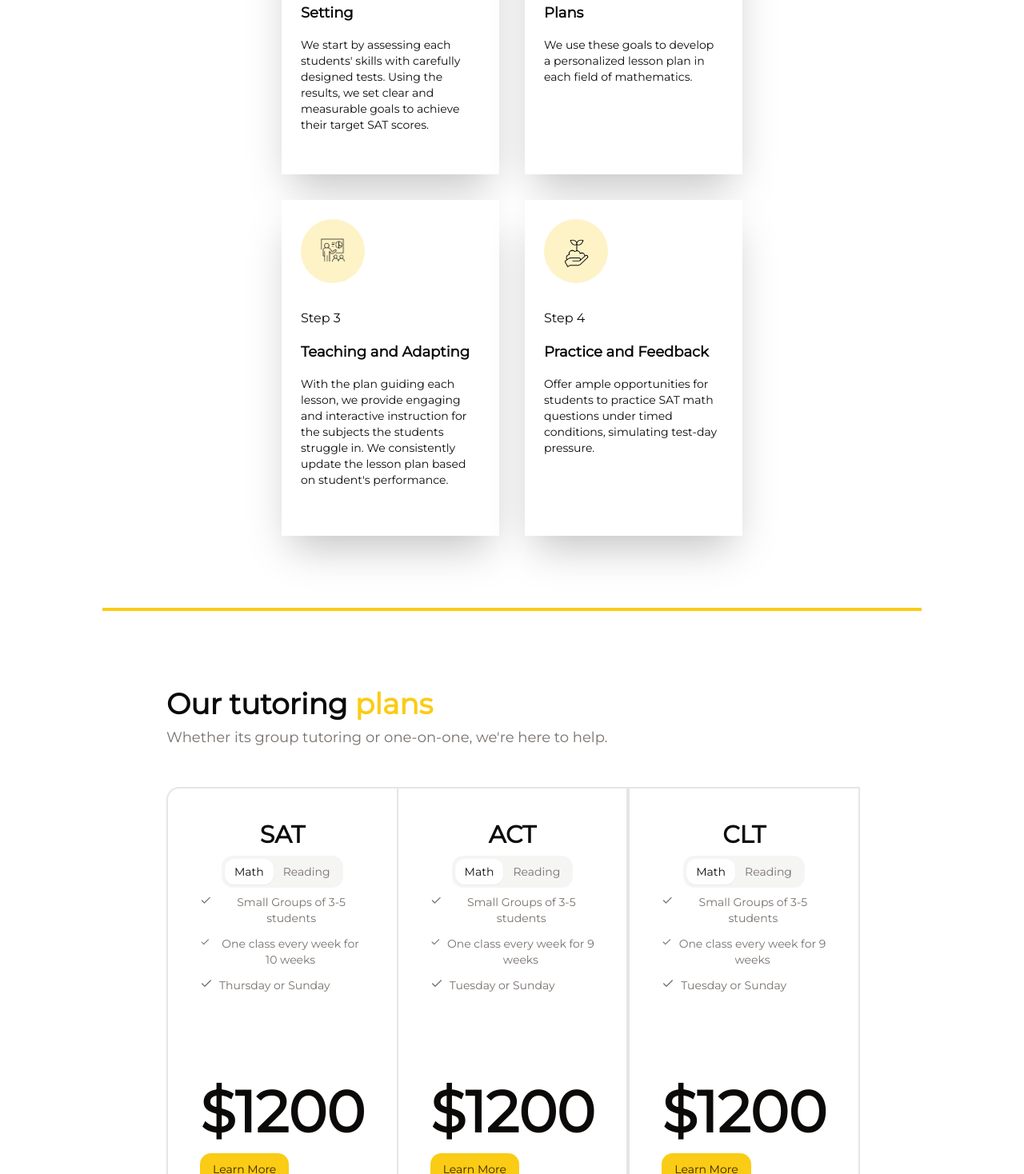
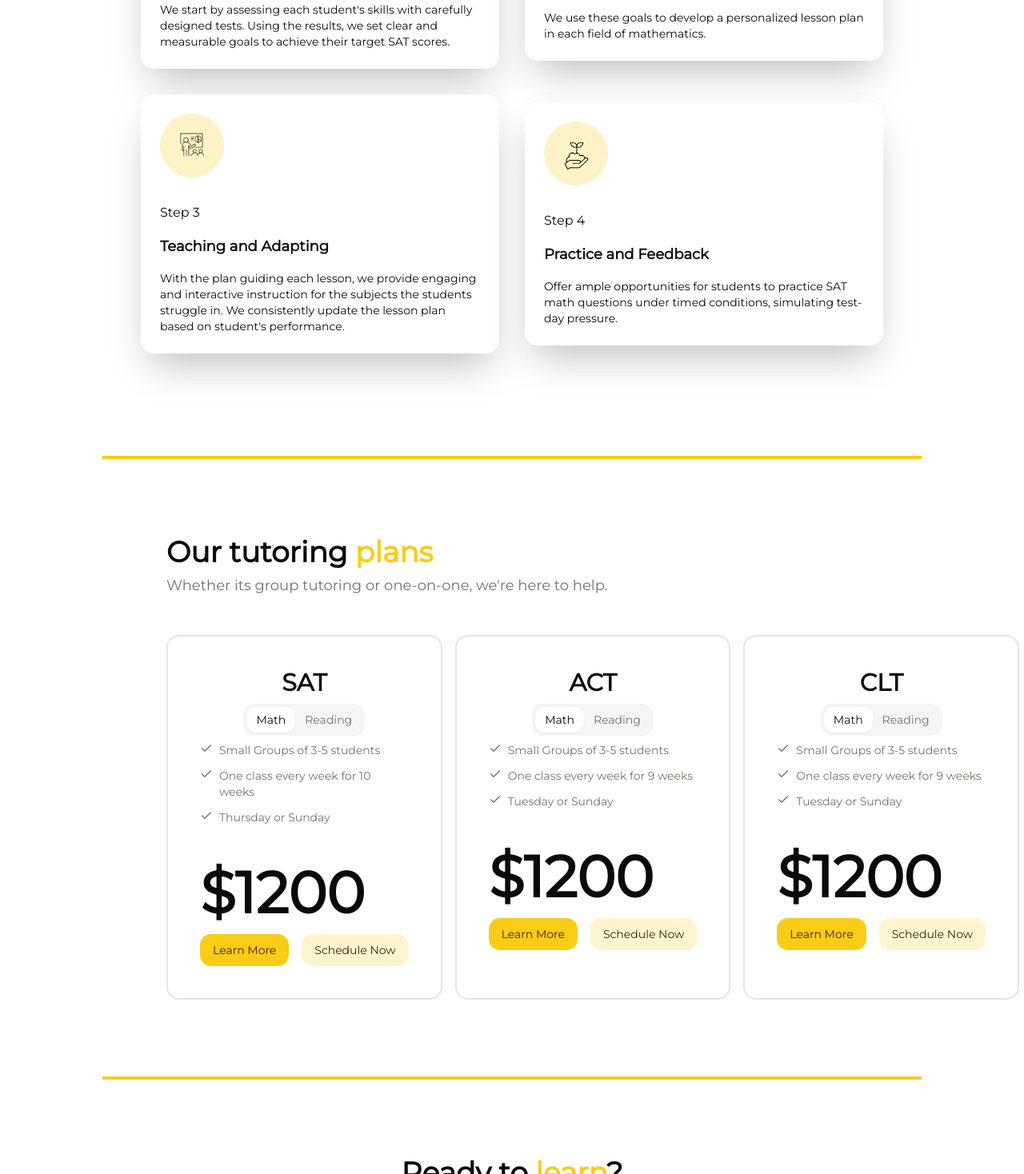
Before and after one commit to aaronzygala/tutoring_site, a Next.js app: page / in a window 1280 px wide. Shown: the part 2202-3670 px from the top of the page at 80% size. Built offline with nearby package versions, Linux system fonts and the light colour scheme.

Commit message:
Fixed how it works animation, and updated links in pricing section

```diff
--- a/src/components/landing-page-sections/how-it-works.tsx
+++ b/src/components/landing-page-sections/how-it-works.tsx
@@ -1,6 +1,6 @@
 import Image, { StaticImageData } from "next/image";
 import { Card, CardContent, CardHeader } from "@/components/ui/card";
-import React, { useState, useEffect } from "react";
+import React from "react";
 import { useInView } from "react-intersection-observer";
 import ExamIcon from "@/assets/exam-icon.png";
 import GrowthIcon from "@/assets/growth-icon.png";
@@ -10,101 +10,64 @@
 export function HowItWorks() {
   const { ref, inView } = useInView({
     threshold: 0.2,
+    triggerOnce: true, // Ensures animation triggers only once
   });
 
-  const [animate, setAnimate] = useState(false);
-  const [isMobile, setIsMobile] = useState(false);
-
-  useEffect(() => {
-    if (inView) {
-      setAnimate(true);
+  const cardData = [
+    {
+      title: "Assessment and Goal Setting",
+      content: "We start by assessing each student's skills with carefully designed tests. Using the results, we set clear and measurable goals to achieve their target SAT scores.",
+      imageSrc: ExamIcon,
+      imageAltDescription: "An icon of an exam"
+    },
+    {
+      title: "Customized Learning Plans",
+      content: "We use these goals to develop a personalized lesson plan in each field of mathematics.",
+      imageSrc: PlanIcon,
+      imageAltDescription: "An icon representing a lesson plan."
+    },
+    {
+      title: "Teaching and Adapting",
+      content: "With the plan guiding each lesson, we provide engaging and interactive instruction for the subjects the students struggle in. We consistently update the lesson plan based on student's performance.",
+      imageSrc: TeachingIcon,
+      imageAltDescription: "An icon showing a teacher and a class."
+    },
+    {
+      title: "Practice and Feedback",
+      content: "Offer ample opportunities for students to practice SAT math questions under timed conditions, simulating test-day pressure.",
+      imageSrc: GrowthIcon,
+      imageAltDescription: "An icon of a plant growing."
     }
-  }, [inView]);
-
-  useEffect(() => {
-    const handleResize = () => {
-      setIsMobile(window.innerWidth < 1024);
-    };
-
-    handleResize();
-    window.addEventListener("resize", handleResize);
-
-    return () => window.removeEventListener("resize", handleResize);
-  }, []);
+  ];
 
   return (
     <main>
-      <div className="min-w-screen ">
+      <div className="min-w-screen">
         <div className="py-32">
           <div className="px-12 lg:px-52 text-4xl font-extrabold">
-            How it <span className="text-primary ">works</span>
+            How it <span className="text-primary">works</span>
           </div>
           <div className="px-12 lg:px-52 mt-2 lg:text-lg text-muted-foreground">
-            Explore our four step system.
+            Explore our four-step system.
           </div>
-          <div className="px-24 lg:px-8">
           <div
-            className="mt-12 w-full relative h-[1750px] lg:h-[850px]"
             ref={ref}
+            className="place-items-center px-4 lg:px-8 mt-12 grid grid-cols-1 md:grid-cols-2 gap-8"
           >
-            <HowItWorksCard
-              title={"Assessment and Goal Setting"}
-              content={
-                "We start by assessing each students' skills with carefully designed tests. Using the results, we set clear and measurable goals to achieve their target SAT scores."
-              }
-              imageSrc={ExamIcon}
-              imageAltDescription={"An icon of an exam "}
-              index={1}
-              animate={animate}
-              isMobile={isMobile}
-            />
-            <HowItWorksCard
-              title={"Customized Learning Plans"}
-              content={
-                "We use these goals to develop a personalized lesson plan in each field of mathematics."
-              }
-              imageSrc={PlanIcon}
-              imageAltDescription={"An icon representing a lesson plan."}
-              index={2}
-              animate={animate}
-              isMobile={isMobile}
-            />
-            <HowItWorksCard
-              title={"Teaching and Adapting"}
-              content={
-                "With the plan guiding each lesson, we provide engaging and interactive instruction for the subjects the students struggle in. We consistently update the lesson plan based on student's performance."
-              }
-              imageSrc={TeachingIcon}
-              imageAltDescription={"An icon showing a teacher and a class."}
-              index={3}
-              animate={animate}
-              isMobile={isMobile}
-            />
-            <HowItWorksCard
-              title={"Practice and Feedback"}
-              content={
-                "Offer ample opportunities for students to practice SAT math questions under timed conditions, simulating test-day pressure."
-              }
-              imageSrc={GrowthIcon}
-              imageAltDescription={"An icon of a plant growing."}
-              index={4}
-              animate={animate}
-              isMobile={isMobile}
-            />
+              {cardData.map((card, index) => (
+                <HowItWorksCard
+                  key={index}
+                  {...card}
+                  index={index + 1}
+                  inView={inView}
+                />
+              ))}
           </div>
-          </div>
-
         </div>
       </div>
     </main>
   );
 }
-const iconBackgrounds = [
-  "bg-amber-100",
-  "bg-amber-100",
-  "bg-amber-100",
-  "bg-amber-100",
-];
 
 function HowItWorksCard({
   title,
@@ -112,64 +75,34 @@
   imageAltDescription,
   imageSrc,
   index,
-  animate,
-  isMobile,
+  inView
 }: {
   title: string;
   content: string;
   imageAltDescription: string;
   imageSrc: StaticImageData;
   index: number;
-  animate: boolean;
-  isMobile: boolean;
+  inView: boolean;
 }) {
-  const iconBackground = iconBackgrounds[index - 1];
-  const delay = index * 0.075;
-
-  const finalPositionsHorizontal = [
-    "translate-x-[100%] z-10",
-    "translate-x-[200%] z-20",
-    "translate-x-[100%] z-30 translate-y-[100%]",
-    "translate-x-[200%] z-40 translate-y-[100%]",
-  ];
-
-  const finalPositionsVertical = [
-    "translate-y-0 z-10",
-    "translate-y-[100%] z-20",
-    "translate-y-[200%] z-30",
-    "translate-y-[300%] z-40",
-  ];
-
-  const offsets = [
-    "rotate-[-1deg] translate-x-[-20px]",
-    "rotate-[-1deg] translate-x-[-10px]",
-    "rotate-[1deg] translate-x-[0px]",
-    "rotate-[1deg] translate-x-[10px]",
-  ];
-
   return (
     <div
-      className={`p-4 absolute transition-transform duration-700 ${
-        animate
-          ? isMobile
-            ? finalPositionsVertical[index - 1]
-            : finalPositionsHorizontal[index - 1]
-          : offsets[index - 1]
-      }`}
+      className={`
+        w-full max-w-md
+        transition-all duration-700 ease-out
+        ${inView ? 'opacity-100' : 'opacity-0'}
+        ${(index % 2 !== 0) ? "md:ml-auto" : "md:mr-auto"}
+      `}
       style={{
-        width: isMobile ? "100%" : "25%",
-        transitionDelay: `${delay}s`,
+        transitionDelay: inView ? `${(index - 1) * 200}ms` : '0ms'
       }}
     >
-      <Card className="border-none shadow-2xl rounded-none  h-[420px]">
+      <Card className={`w-full border-none shadow-2xl rounded-lg h-fit`}>
         <CardHeader>
-          <div
-            className={`${iconBackgrounds[index - 1]} h-20 w-20 rounded-full`}
-          >
+          <div className={`bg-amber-100 h-20 w-20 rounded-full`}>
             <Image src={imageSrc} alt={imageAltDescription} className="p-6" />
           </div>
         </CardHeader>
-        <CardContent className="">
+        <CardContent>
           <div className="mt-2 text-md">Step {index}</div>
           <div className="mt-4 text-lg font-bold">{title}</div>
           <div className="mt-4 text-sm text-foreground">{content}</div>
--- a/src/components/landing-page-sections/pricing-section.tsx
+++ b/src/components/landing-page-sections/pricing-section.tsx
@@ -1,182 +1,129 @@
-import Image, { StaticImageData } from "next/image";
-import {
-  Card,
-  CardDescription,
-  CardHeader,
-  CardTitle,
-} from "@/components/ui/card";
+import { Tabs, TabsContent, TabsList, TabsTrigger } from "@/components/ui/tabs"
+import { Button } from "@/components/ui/button";
 import { Icons } from "@/components/icons";
 import Link from "next/link";
-import { Button } from "@/components/ui/button";
-import { Tabs, TabsContent, TabsList, TabsTrigger } from "@/components/ui/tabs"
 
+const ExamPricing = ({ examName, mathDetails, readingDetails, price } : {examName: string, mathDetails: string[], readingDetails: string[], price: number}) => (
+  <div className="grid w-full items-start rounded-lg border-2 p-10 hover:shadow-2xl transition-all">
+    <div className="grid gap-2 w-full">
+      <h3 className="text-3xl font-extrabold text-center w-full">{examName}</h3>
+      <Tabs defaultValue="math" className="w-full justify-center items-center place-items-center">
+        <TabsList className="">
+          <TabsTrigger value="math">Math</TabsTrigger>
+          <TabsTrigger value="reading">Reading</TabsTrigger>
+        </TabsList>
+        <TabsContent value="math">
+          <ul className="grid gap-3 text-sm text-muted-foreground">
+            {mathDetails.map((detail, index) => (
+              <li key={index} className="flex items-left">
+                <Icons.check className="mr-2 h-4 w-4" /> {detail}
+              </li>
+            ))}
+          </ul>
+          <div className="mt-12 grid gap-4">
+            <h4 className="text-7xl font-bold">${price}</h4>
+            <div className="flex justify-start gap-4">
+              <Link href={`/tutoring#${examName}`}>
+                <Button>Learn More</Button>
+              </Link>
+              <Link href={`https://calendly.com/axiomtestprep/${examName.toLowerCase()}-math-private-tutoring`} target={"_blank"}>
+                <Button className="bg-primary/20 hover:bg-primary/40">Schedule Now</Button>
+              </Link>
+            </div>
+          </div>
+        </TabsContent>
+        <TabsContent value="reading">
+          <ul className="grid gap-3 text-sm text-muted-foreground">
+            {readingDetails.map((detail, index) => (
+              <li key={index} className="flex items-left">
+                <Icons.check className="mr-2 h-4 w-4" /> {detail}
+              </li>
+            ))}
+          </ul>
+          <div className="mt-12 grid gap-4">
+            <h4 className="text-7xl font-bold">${price}</h4>
+            <div className="flex justify-start gap-4">
+              <Link href={`/tutoring#${examName}`}>
+                <Button>Learn More</Button>
+              </Link>
+              <Link href={`https://calendly.com/axiomtestprep/${examName.toLowerCase()}-reading-private-tutoring`} target={"_blank"}>
+                <Button className="bg-primary/20 hover:bg-primary/40">Schedule Now</Button>
+              </Link>
+            </div>
+          </div>
+        </TabsContent>
+      </Tabs>
+    </div>
+  </div>
+);
 
 export function PricingSection() {
+  const exams = [
+    {
+      name: 'SAT',
+      mathDetails: [
+        'Small Groups of 3-5 students',
+        'One class every week for 10 weeks',
+        'Thursday or Sunday'
+      ],
+      readingDetails: [
+        'Small Groups of 2-4 students',
+        'One class every week for 8 weeks',
+        'Wednesday or Saturday'
+      ],
+      price: 1200
+    },
+    {
+      name: 'ACT',
+      mathDetails: [
+        'Small Groups of 3-5 students',
+        'One class every week for 9 weeks',
+        'Tuesday or Sunday'
+      ],
+      readingDetails: [
+        'Small Groups of 2-4 students',
+        'One class every week for 9 weeks',
+        'Monday or Saturday'
+      ],
+      price: 1200
+    },
+    {
+      name: 'CLT',
+      mathDetails: [
+        'Small Groups of 3-5 students',
+        'One class every week for 9 weeks',
+        'Tuesday or Sunday'
+      ],
+      readingDetails: [
+        'Small Groups of 2-4 students',
+        'One class every week for 9 weeks',
+        'Monday or Saturday'
+      ],
+      price: 1200
+    }
+  ];
+
   return (
     <main>
-      <div className="min-w-screen">
-        <div className="px-12 lg:px-52 py-24">
-          <div className="flex w-full flex-col">
-            <div className="text-4xl font-extrabold">
-              Our tutoring <span className="text-primary">plans</span>
-            </div>
-            <div className="mt-2 lg:text-lg text-muted-foreground">
-              Whether its group tutoring or one-on-one, we&apos;re here to help.
-            </div>
+      <div className="min-w-screen px-12 lg:px-52 py-24">
+        <div className="flex w-full flex-col mb-12">
+          <div className="text-4xl font-extrabold">
+            Our tutoring <span className="text-primary">plans</span>
           </div>
-          <div className="mt-12 flex flex-col lg:flex-row">
-            <div className="grid w-full items-start gap-10 rounded-lg border-2 border-b-0 lg:border-b-2 lg:border-r-0 p-10 md:grid-rows-[1fr_200px] rounded-b-none lg:rounded-r-none lg:rounded-bl-lg transition-all ease-in-out delay-150 hover:shadow-2xl">
-              <div className="grid gap-2">
-                <h3 className="text-3xl font-extrabold text-center">SAT</h3>
-                <Tabs defaultValue="math" className="ml-auto mr-auto text-center w-full">
-                  <TabsList className="">
-                      <TabsTrigger value="math">Math</TabsTrigger>
-                      <TabsTrigger value="reading">Reading</TabsTrigger>
-                  </TabsList>
-                  <TabsContent value="math">
-                    <ul className="grid gap-3 text-sm text-muted-foreground">
-                      <li className="flex items-left">
-                        <Icons.check className="mr-2 h-4 w-4" /> Small Groups of 3-5
-                        students
-                      </li>
-                      <li className="flex items-left">
-                        <Icons.check className="mr-2 h-4 w-4" /> One class every week for 10 weeks
-                      </li>
-                      <li className="flex items-left">
-                        <Icons.check className="mr-2 h-4 w-4" /> Thursday or Sunday
-                      </li>
-                    </ul>
-                  </TabsContent>
-                  <TabsContent value="reading">
-                      <ul className="grid gap-3 text-sm text-muted-foreground">
-                        <li className="flex items-left">
-                          <Icons.check className="mr-2 h-4 w-4" /> Small Groups of 2-4
-                          students
-                        </li>
-                        <li className="flex items-left">
-                          <Icons.check className="mr-2 h-4 w-4" /> One class every week for 8 weeks
-                        </li>
-                        <li className="flex items-left">
-                          <Icons.check className="mr-2 h-4 w-4" /> Wednesday or Saturday
-                        </li>
-                      </ul>
-                  </TabsContent>
-                </Tabs>
-
-              </div>
-              <div className="flex flex-col gap-4 mt-auto">
-                <div>
-                  <h4 className="text-7xl font-bold">$1200</h4>
-                </div>
-                <Link href="/" className="">
-                  <Button className="">Learn More</Button>
-                </Link>
-              </div>
-            </div>
-            <div className="grid w-full items-start gap-10 rounded-lg border-2 p-10 md:grid-rows-[1fr_200px] rounded-none transition-all ease-in-out delay-150 hover:shadow-2xl">
-              <div className="grid gap-2">
-                <h3 className="text-3xl font-extrabold text-center">
-                  ACT
-                </h3>
-                <Tabs defaultValue="math" className="ml-auto mr-auto text-center w-full">
-                  <TabsList className="">
-                      <TabsTrigger value="math">Math</TabsTrigger>
-                      <TabsTrigger value="reading">Reading</TabsTrigger>
-                  </TabsList>
-                  <TabsContent value="math">
-                    <ul className="grid gap-3 text-sm text-muted-foreground">
-                      <li className="flex items-left">
-                        <Icons.check className="mr-2 h-4 w-4" /> Small Groups of 3-5
-                        students
-                      </li>
-                      <li className="flex items-left">
-                        <Icons.check className="mr-2 h-4 w-4" /> One class every week for 9 weeks
-                      </li>
-                      <li className="flex items-left">
-                        <Icons.check className="mr-2 h-4 w-4" /> Tuesday or Sunday
-                      </li>
-                    </ul>
-                  </TabsContent>
-                  <TabsContent value="reading">
-                      <ul className="grid gap-3 text-sm text-muted-foreground">
-                        <li className="flex items-left">
-                          <Icons.check className="mr-2 h-4 w-4" /> Small Groups of 2-4
-                          students
-                        </li>
-                        <li className="flex items-left">
-                          <Icons.check className="mr-2 h-4 w-4" /> One class every week for 9 weeks
-                        </li>
-                        <li className="flex items-left">
-                          <Icons.check className="mr-2 h-4 w-4" /> Monday or Saturday
-                        </li>
-                      </ul>
-                  </TabsContent>
-                </Tabs>
-              </div>
-              <div className="flex flex-col gap-4 mt-auto">
-                <div>
-                  <h4 className="text-7xl font-bold">$1200</h4>
-                </div>
-                <Link href="/" className="">
-                  <Button className="">Learn More</Button>
-                </Link>
-              </div>
-            </div>
-            <div className="grid w-full items-start gap-10 rounded-lg border-2 p-10 md:grid-rows-[1fr_200px] rounded-none transition-all ease-in-out delay-150 hover:shadow-2xl">
-              <div className="grid gap-2">
-                <h3 className="text-3xl font-extrabold text-center">
-                  CLT
-                </h3>
-                <Tabs defaultValue="math" className="ml-auto mr-auto text-center w-full">
-                  <TabsList className="">
-                      <TabsTrigger value="math">Math</TabsTrigger>
-                      <TabsTrigger value="reading">Reading</TabsTrigger>
-                  </TabsList>
-                  <TabsContent value="math">
-                    <ul className="grid gap-3 text-sm text-muted-foreground">
-                      <li className="flex items-left">
-                        <Icons.check className="mr-2 h-4 w-4" /> Small Groups of 3-5
-                        students
-                      </li>
-                      <li className="flex items-left">
-                        <Icons.check className="mr-2 h-4 w-4" /> One class every week for 9 weeks
-                      </li>
-                      <li className="flex items-left">
-                        <Icons.check className="mr-2 h-4 w-4" /> Tuesday or Sunday
-                      </li>
-                    </ul>
-                  </TabsContent>
-                  <TabsContent value="reading">
-                      <ul className="grid gap-3 text-sm text-muted-foreground">
-                        <li className="flex items-left">
-                          <Icons.check className="mr-2 h-4 w-4" /> Small Groups of 2-4
-                          students
-                        </li>
-                        <li className="flex items-left">
-                          <Icons.check className="mr-2 h-4 w-4" /> One class every week for 9 weeks
-                        </li>
-                        <li className="flex items-left">
-                          <Icons.check className="mr-2 h-4 w-4" /> Monday or Saturday
-                        </li>
-                      </ul>
-                  </TabsContent>
-                </Tabs>
-              </div>
-              <div className="flex flex-col gap-4 mt-auto">
-                <div>
-                  <h4 className="text-7xl font-bold">$1200</h4>
-                </div>
-                <div className="flex flex-row gap-3">
-                  <Link href="/" className="">
-                    <Button className="">Learn More</Button>
-                  </Link>
-                  {/* <Link href="/" >
-                    <Button className="bg-primary/40 hover:bg-primary/60">Schedule Now</Button>
-                  </Link> */}
-                </div>
-              </div>
-            </div>
+          <div className="mt-2 lg:text-lg text-muted-foreground">
+            Whether its group tutoring or one-on-one, we&apos;re here to help.
           </div>
+        </div>
+        <div className="mt-12 flex flex-col lg:flex-row gap-4">
+          {exams.map((exam) => (
+            <ExamPricing
+              key={exam.name}
+              examName={exam.name}
+              mathDetails={exam.mathDetails}
+              readingDetails={exam.readingDetails}
+              price={exam.price}
+            />
+          ))}
         </div>
       </div>
     </main>
```
